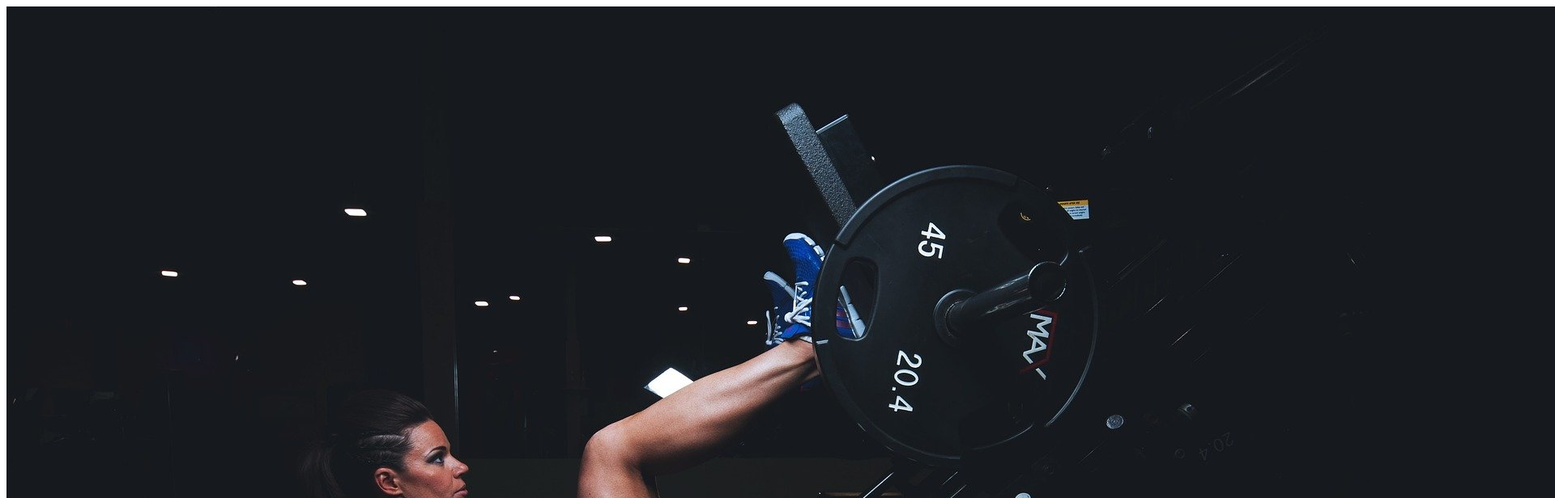
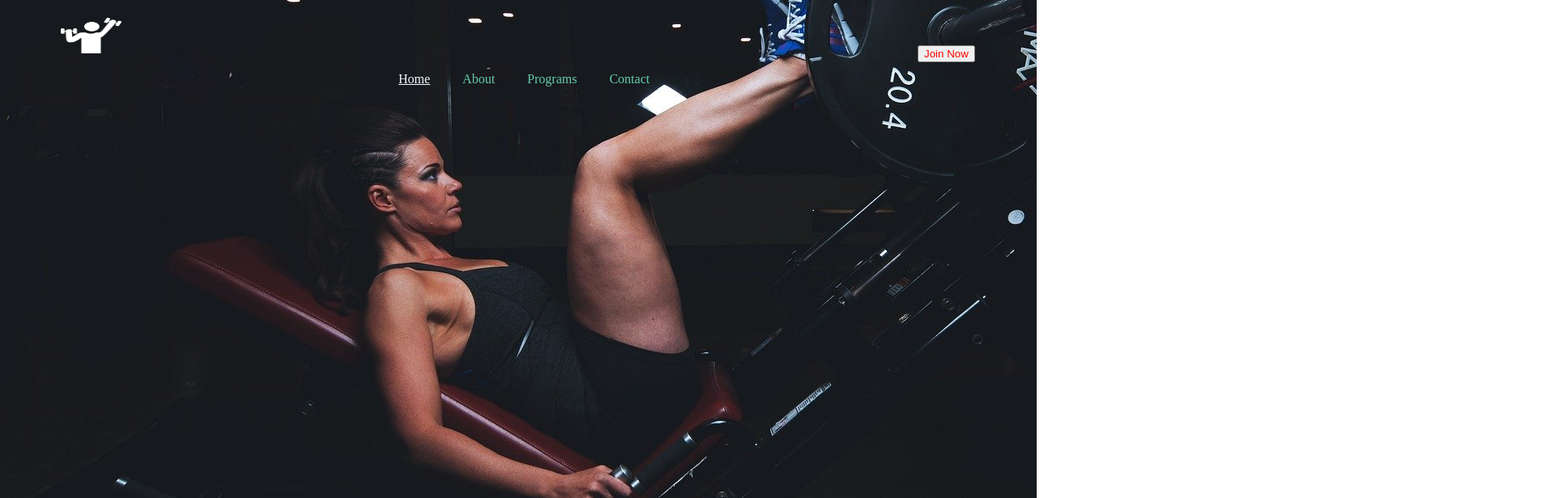
Before and after one commit to SejalJain176/HTML-CSS-JS-Project-Practice, a plain HTML site: page index.html in a window 1280 px wide. Shown: the top 616 px of the page at 81% size, 1920 px wide, since content can reach past the window. Drawn offline with Linux system fonts and the light colour scheme.

Commit message:
Gym site completed design basics

```diff
--- a/index.html
+++ b/index.html
@@ -1,12 +1,116 @@
 <!DOCTYPE html>
 <html lang="en">
+
 <head>
     <meta charset="UTF-8">
     <meta http-equiv="X-UA-Compatible" content="IE=edge">
     <meta name="viewport" content="width=device-width, initial-scale=1.0">
     <title>Gym</title>
+    <style>
+        body {
+            margin: 8px;
+            padding: 12px;
+            background: url('adult-g50edcafa4_1920.jpg');
+            background-position: 0px -342px
+                /* display: inline-block; */
+        }
+
+        .left {
+            /* border: 2px solid red; */
+            width: 60px;
+            height: 47px;
+            display: inline-block;
+            padding: 1px 39px;
+            margin: 1px 16px;
+        }
+
+        .right {
+            /* border: 2px solid rgb(3, 70, 17); */
+            width: 60px;
+            height: 47px;
+            display: inline-block;
+            padding: 35px 39px;
+            position: absolute;
+            right: 47px;
+            margin: 2px 1px;
+            top: 19px;
+        }
+
+        .mid {
+            /* border: 2px solid yellow; */
+            width: 403px;
+            height: 47px;
+            display: inline-block;
+            padding: 1px 39px;
+            margin: 1px 375px;
+
+        }
+
+        .left img {
+            width: 75px;
+            height: 44px;
+            width: 75px;
+            filter: invert(100%);
+        }
+
+        .navbar {
+            display: inline-block;
+        }
+
+        .navbar li {
+            display: inline-block;
+            list-style: none;
+        }
+
+        .navbar li a {
+            text-decoration: none;
+            margin: 0px 18px;
+            color: mediumaquamarine;
+        }
+        .navbar li a:hover{
+        color: aliceblue;
+        text-decoration: underline;
+        }
+        .navbar li  a.active{
+        color: aliceblue;
+        text-decoration: underline;
+        }
+
+        .btn {
+            color:red;
+            /* background: border-box; */
+            width: max-content;
+
+        }
+
+        .btn:hover{
+            color:#11cb2e;
+        }
+    </style>
 </head>
+
 <body>
-    <img src="adult-g50edcafa4_1920.jpg" alt="">
+    <!-- <img src="adult-g50edcafa4_1920.jpg" alt=""> -->
+    <div class="container">
+        <div class="left">
+            <img src="dumbbells-gbbcb728a7_1280.png" alt="logo">
+        </div>
+
+        <div class="mid">
+            <nav class="navbar">
+                <ul>
+                    <li><a href="#" class="active">Home</a></li>
+                    <li><a href="#">About</a></li>
+                    <li><a href="#">Programs</a></li>
+                    <li><a href="#">Contact</a></li>
+
+                 </ul>
+            </nav>
+        </div>
+        <div class="right">
+            <button class="btn" onclick="window.location.href = 'joiningform.html';">Join Now</button>
+        </div>
+    </div>
 </body>
+
 </html>
```
Also changed, not shown: joiningform.html (added, +73 -0 lines), css/style.css (added), dumbbells-gbbcb728a7_1280.png (added).
